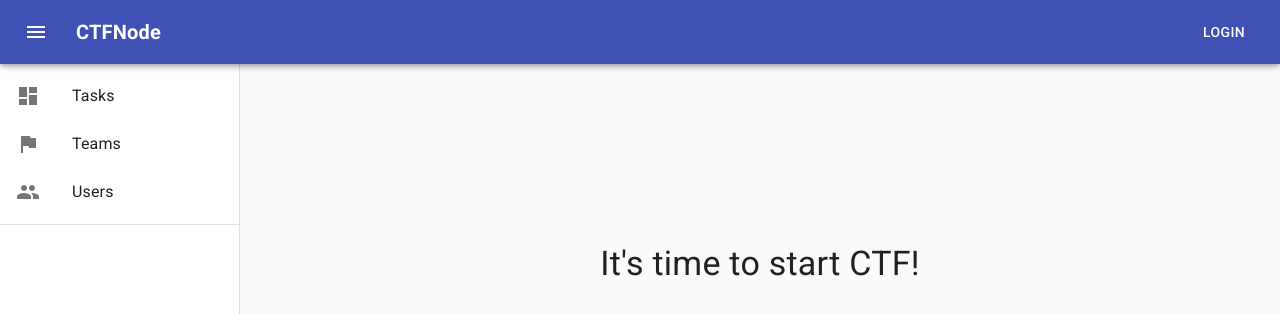
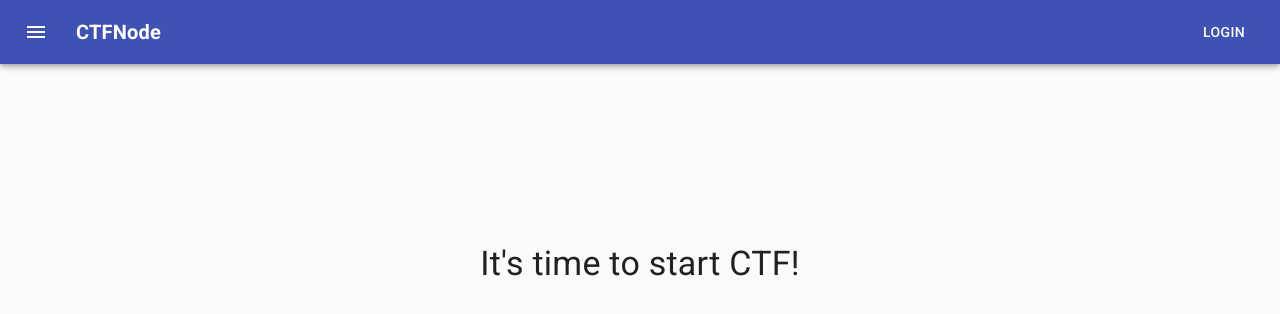
Before and after one commit to kanitelk/CTFNode, a React (Create React App) app in the folder react-app/: page / in a window 1280 px wide. Shown: the top 314 px of the page. Built offline with nearby package versions, Linux system fonts and the light colour scheme.

Commit message:
fix sidebar on auth

```diff
--- a/react-app/src/components/App/App.tsx
+++ b/react-app/src/components/App/App.tsx
@@ -15,6 +15,8 @@ import {
   makeStyles,
   Theme,
 } from "@material-ui/core";
+import { RootState } from "../../store/rootReducer";
+import { useSelector } from "react-redux";
 
 const useStyles = makeStyles((theme: Theme) =>
   createStyles({
@@ -27,13 +29,14 @@ const useStyles = makeStyles((theme: Theme) =>
 
 function App() {
   const classes = useStyles();
+  const auth = useSelector((state: RootState) => state.authReducer);
 
   return (
     <div className="App" style={{ height: "100%", display: "flex" }}>
       <CssBaseline />
       <Router>
         <Header />
-        <Sidebar />
+        {auth.isAuth && <Sidebar />}
         <main className={classes.content}>
           <Route path="/" exact component={HomePage} />
           <Route path="/login" exact component={LoginPage} />
--- a/react-app/src/components/Layout/Sidebar/Sidebar.tsx
+++ b/react-app/src/components/Layout/Sidebar/Sidebar.tsx
@@ -11,6 +11,8 @@ import GroupIcon from "@material-ui/icons/Group";
 import FlagIcon from "@material-ui/icons/Flag";
 import React, { useState } from "react";
 import { Link } from "react-router-dom";
+import { useSelector } from "react-redux";
+import { RootState } from "../../../store/rootReducer";
 
 const drawerWidth = 240;
 
@@ -38,7 +40,8 @@ const useStyles = makeStyles((theme: Theme) =>
 
 export const Sidebar = () => {
   const classes = useStyles();
-  const [open, setOpen] = useState(false);
+  const auth = useSelector((state: RootState) => state.authReducer)
+  const [open, setOpen] = useState(auth.isAuth);
 
   const handleDrawerOpen = () => {
     setOpen(true);
@@ -52,7 +55,6 @@ export const Sidebar = () => {
     <Drawer
       className={classes.drawer}
       variant="permanent"
-      open={open}
       classes={{
         paper: classes.drawerPaper,
       }}
```
